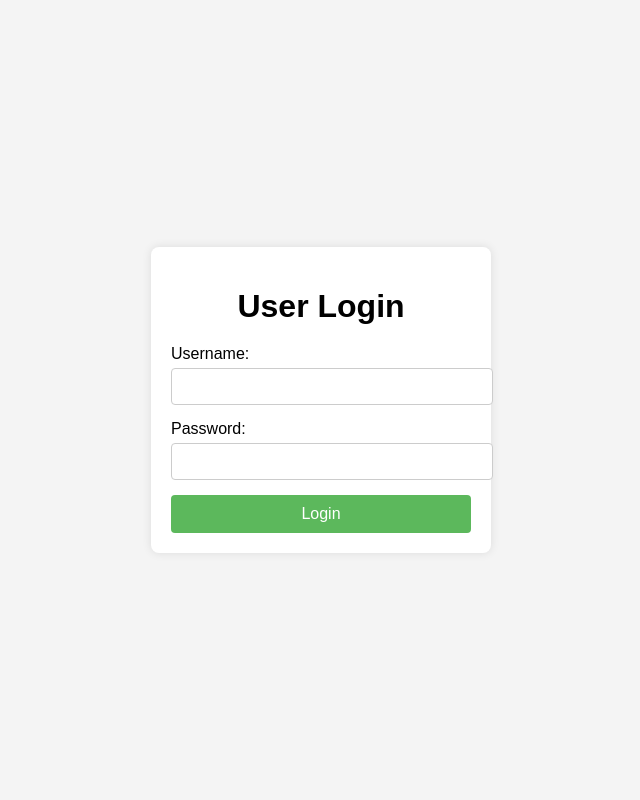
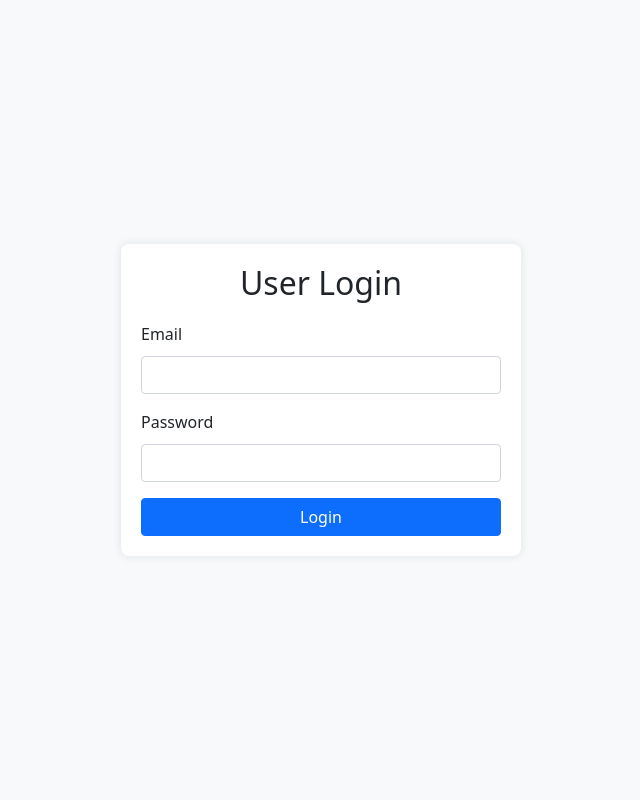
Before and after one commit to HoangDucLuong/final_exam, a Spring Boot app: page /user/login in a window 1280 px wide. Shown: the whole page, without its empty margins (319-959 px from the left). Run offline with Spring Boot 4, Linux system fonts and the light colour scheme.

Commit message:
login và chặn đăng nhập

```diff
--- a/final_exam/src/main/java/shop/controller/UserController.java
+++ b/final_exam/src/main/java/shop/controller/UserController.java
@@ -45,11 +45,17 @@
 
         // Kiểm tra mật khẩu
         if (encryptedPassword != null && SecurityUtility.compareBcrypt(encryptedPassword, password)) {
+            // Kiểm tra quyền người dùng
+            if (role == 0) { // Chỉ cho phép người dùng có quyền 0 đăng nhập
                 request.getSession().setAttribute("user", email); // Lưu email vào phiên
                 request.getSession().setAttribute("name", fullName); // Lưu tên người dùng
                 request.getSession().setAttribute("usr_type", role); // Lưu quyền của người dùng
 
                 return "redirect:/"; // Điều hướng đến trang chính của người dùng
+            } else {
+                request.setAttribute("error", "You do not have permission to log in as a user.");
+                return "user/login"; // Trả về trang đăng nhập nếu người dùng không có quyền
+            }
         } else {
             request.setAttribute("error", "Invalid email or password");
             return "user/login"; // Trả về trang đăng nhập nếu thông tin sai
--- a/final_exam/src/main/resources/templates/user/login.html
+++ b/final_exam/src/main/resources/templates/user/login.html
@@ -4,66 +4,51 @@
     <meta charset="UTF-8">
     <meta name="viewport" content="width=device-width, initial-scale=1.0">
     <title>User Login</title>
-    <link rel="stylesheet" href="/static/css/style.css"> <!-- Link tới file CSS của bạn -->
+    <link rel="stylesheet" href="https://cdnjs.cloudflare.com/ajax/libs/bootstrap/5.1.3/css/bootstrap.min.css">
     <style>
         body {
-            font-family: Arial, sans-serif;
-            background-color: #f4f4f4;
+            background-color: #f8f9fa;
             display: flex;
+            align-items: center;
             justify-content: center;
-            align-items: center;
             height: 100vh;
-            margin: 0;
         }
         .login-container {
-            background-color: #fff;
+            max-width: 400px;
+            width: 100%;
             padding: 20px;
+            background: #ffffff;
             border-radius: 8px;
-            box-shadow: 0 0 10px rgba(0, 0, 0, 0.1);
-            width: 300px;
+            box-shadow: 0 0 10px rgba(0,0,0,0.1);
         }
-        h1 {
-            text-align: center;
+        .login-container h2 {
             margin-bottom: 20px;
         }
-        label {
-            margin-bottom: 5px;
-            display: block;
+        .login-container .form-label {
+            margin-bottom: 10px;
         }
-        input[type="text"], input[type="password"] {
+        .login-container .btn-primary {
             width: 100%;
-            padding: 10px;
-            margin-bottom: 15px;
-            border: 1px solid #ccc;
-            border-radius: 4px;
-        }
-        button {
-            width: 100%;
-            padding: 10px;
-            background-color: #5cb85c;
-            border: none;
-            color: white;
-            font-size: 16px;
-            border-radius: 4px;
-            cursor: pointer;
-        }
-        button:hover {
-            background-color: #4cae4c;
         }
     </style>
 </head>
 <body>
     <div class="login-container">
-        <h1>User Login</h1>
-        <form action="/user/chklogins" method="POST">
-            <label for="username">Username:</label>
-            <input type="text" id="email" name="email" required>
-
-            <label for="password">Password:</label>
-            <input type="password" id="pwd" name="pwd" required>
-
-            <button type="submit">Login</button>
+        <h2 class="text-center">User Login</h2>
+        <form th:action="@{/user/chklogins}" method="post">
+            <div class="mb-3">
+                <label for="username" class="form-label">Email</label>
+                <input type="text" class="form-control" name="email" id="email" required />
+            </div>
+            <div class="mb-3">
+                <label for="password" class="form-label">Password</label>
+                <input type="password" class="form-control" name="pwd" id="pwd" required />
+            </div>
+            <button type="submit" class="btn btn-primary">Login</button>
+            <div th:if="${error != null}" class="alert alert-danger" th:text="${error}"></div>
         </form>
     </div>
+
+    <script src="https://cdnjs.cloudflare.com/ajax/libs/bootstrap/5.1.3/js/bootstrap.bundle.min.js"></script>
 </body>
 </html>
```
Lines whose indentation alone changed are shown as unchanged.
